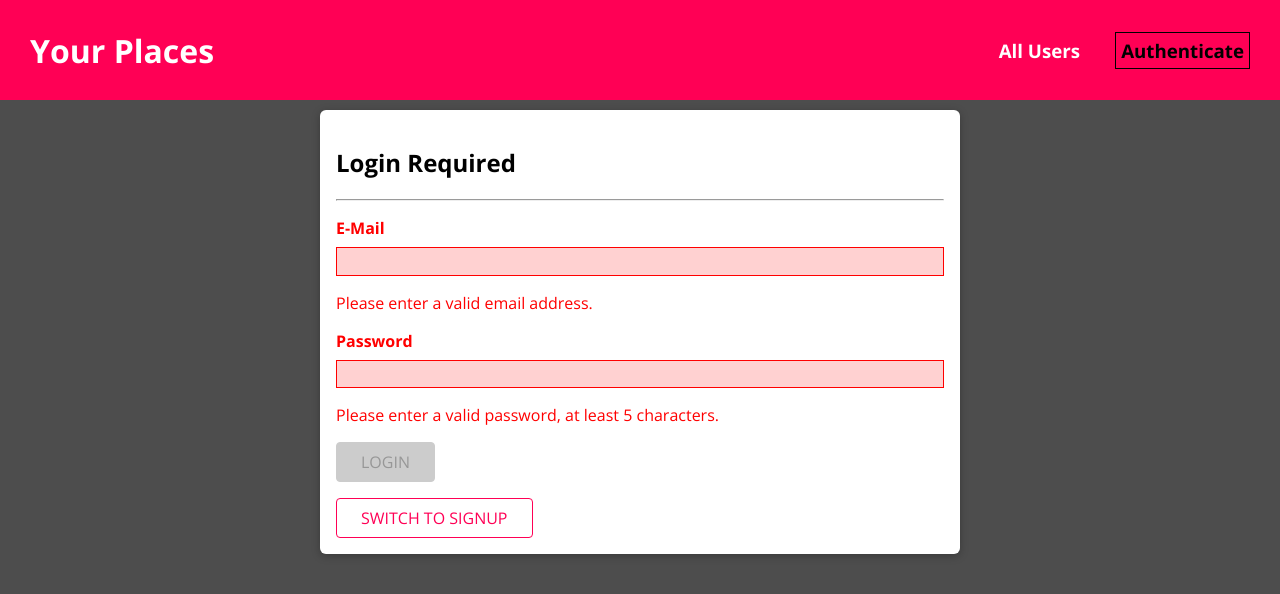
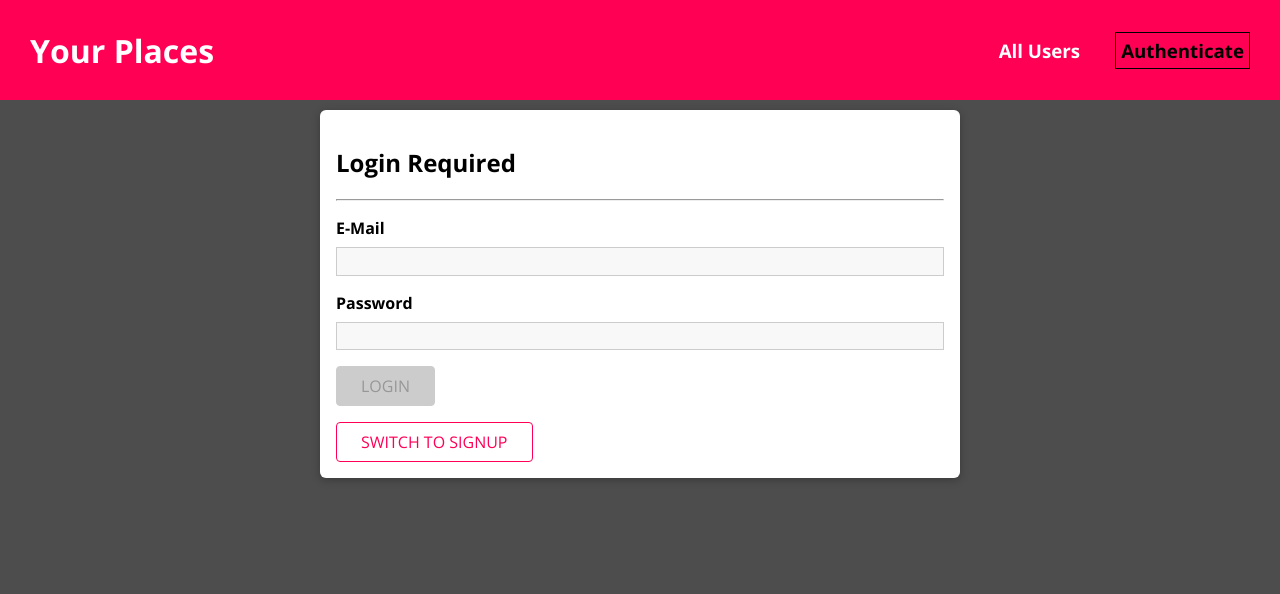
Before and after one commit to Durgesh099/webapp-SharePlace, a React (Create React App) app: page /auth in a window 1280 px wide. Shown: the top 594 px of the page. Built offline with nearby package versions, Linux system fonts and the light colour scheme.

Commit message:
final commit

```diff
--- a/package.json
+++ b/package.json
@@ -5,8 +5,9 @@
   "dependencies": {
     "react": "^16.11.0",
     "react-dom": "^16.11.0",
-    "react-router-dom": "^5.1.2",
-    "react-scripts": "3.2.0"
+    "react-router-dom": "^5.3.4",
+    "react-scripts": "3.2.0",
+    "react-transition-group": "^4.4.5"
   },
   "scripts": {
     "start": "react-scripts --openssl-legacy-provider start",
--- a/src/App.js
+++ b/src/App.js
@@ -1,4 +1,4 @@
-import React from 'react';
+import React , { useState, useCallback} from 'react';
 import {
   BrowserRouter as Router,
   Route,
@@ -12,13 +12,24 @@ import UpdatePlace from './places/pages/UpdatePlace';
 import Navigation from './shared/Navigation';
 import UserPlaces from './places/pages/UserPlaces';
 import Auth from "./user/pages/Auth";
+import { AuthContext } from './shared/context/auth-context';
 
 
 const App = () => {
-  return (
-    <Router>
-      <Navigation/>
-      <main>
+  const [isLoggedIn,setIsLoggedIn] = useState(false);
+
+  const login= useCallback( ()=>{
+    setIsLoggedIn(true);
+  },[]);
+
+  const logout= useCallback( ()=>{
+    setIsLoggedIn(false);
+  },[]);
+
+
+  let routes;
+  if(isLoggedIn){
+    routes = (
       <Switch>
         <Route path="/" exact>
           <Users />
@@ -32,13 +43,40 @@ const App = () => {
         <Route path="/places/:placeId" exact>
           <UpdatePlace />
         </Route>
+        <Redirect to="/" />
+      </Switch>
+    );
+  } else{
+    routes = (
+      <Switch>
+        <Route path="/" exact>
+          <Users />
+        </Route>
+        <Route path="/:userId/places" exact>
+          <UserPlaces />
+        </Route>
         <Route path="/auth" exact>
           <Auth />
         </Route>
-        <Redirect to="/" />
+        <Redirect to="/auth" />
       </Switch>
+    );
+  }
+
+
+  return (
+    <AuthContext.Provider value={{
+      isLoggedIn:isLoggedIn,
+      login: login,
+      logout: logout
+    }}>
+    <Router>
+      <Navigation/>
+      <main>
+      {routes}
       </main>
     </Router>
+    </AuthContext.Provider>
   );
 };
 
--- a/src/places/PlacesItems.js
+++ b/src/places/PlacesItems.js
@@ -1,7 +1,8 @@
-import React , { useState }from 'react';
+import React , { useState, useContext }from 'react';
 import Button from '../shared/components/Button';
 import Card from '../shared/components/Card';
 import Modal from '../shared/components/Modal';
+import {AuthContext} from "../shared/context/auth-context";
 import './PlacesItems.css';
 
 const PlacesItems = props => {
@@ -13,6 +14,8 @@ const PlacesItems = props => {
 
   const openDelete = () => setD(!showD);
   const cancelDelete = () => setD(false);
+
+  const auth = useContext(AuthContext);
 
 
   return (
@@ -59,8 +62,8 @@ const PlacesItems = props => {
           </div>
           <div className="place-item__actions">
             <Button inverse onClick={openMapHandler}>VIEW ON MAP</Button>
-            <Button to={`/places/${props.id}`}>EDIT</Button>
-            <Button danger onClick={openDelete}>DELETE</Button>
+            {auth.isLoggedIn && <Button to={`/places/${props.id}`}>EDIT</Button>}
+            {auth.isLoggedIn && <Button danger onClick={openDelete}>DELETE</Button>}
           </div>
         </Card>
       </li>
--- a/src/shared/FormElements/Input.js
+++ b/src/shared/FormElements/Input.js
@@ -1,5 +1,5 @@
-import React , {useReducer} from 'react';
-
+import React , {useReducer,useEffect} from 'react';
+import {validate} from './Validators';
 import './Input.css';
 
 const reducer = function(state,action) {
@@ -8,7 +8,12 @@ const reducer = function(state,action) {
       return {
         ...state,
         value: action.val,
-        isValid: true
+        isValid: validate(action.val, action.validators)
+      };
+    case 'TOUCH':
+      return{
+        ...state,
+        isTouched: true
       };
     default:
       return state;
@@ -18,11 +23,27 @@ const reducer = function(state,action) {
 
 const Input = props => {
 
-  const [inputState , dispatch] = useReducer(reducer, {value:'', isValid:false});
+  const [inputState , dispatch] = useReducer(reducer,
+    {value:props.initialvalue || '',
+    isValid:props.initialvalid || false,
+    isTouched: false});
 
   const changeHandler =(event)=>{
-    dispatch({type:'CHANGE' ,val:event.target.value});
+    dispatch({type:'CHANGE' ,val:event.target.value, validators:props.validators});
   };
+
+  const touchHandler =()=>{
+    dispatch({
+      type:'TOUCH'
+    });
+  };
+
+  const {id,onInput} = props;
+  const {value,isValid} = inputState;
+  useEffect(()=>{
+    onInput(id, value,isValid)
+  },[id,value,isValid,onInput]
+  );
 
   const element = props.element === 'input' ? (
       <input
@@ -31,6 +52,7 @@ const Input = props => {
         placeholder={props.placeholder}
         onChange={changeHandler}
         value={inputState.value}
+        onBlur={touchHandler}
       />
     ) : (
       <textarea
@@ -38,15 +60,16 @@ const Input = props => {
         rows={props.rows || 3}
         onChange={changeHandler}
         value={inputState.value}
+        onBlur={touchHandler}
       />
     );
 
   return (
 
-    <div className={`form-control ${!inputState.isValid && 'form-control--invalid'}`}>
+    <div className={`form-control ${!inputState.isValid && inputState.isTouched && 'form-control--invalid'}`}>
       <label htmlFor={props.id}>{props.label}</label>
       {element}
-      {!inputState.isValid && <p>{props.errorText}</p>}
+      {!inputState.isValid && inputState.isTouched && <p>{props.errorText}</p>}
     </div>
   );
 };
```
Also changed, not shown: src/shared/context/auth-context.js (line endings or trailing spaces), 1 other file (tests, documents, lock files or other folders).
